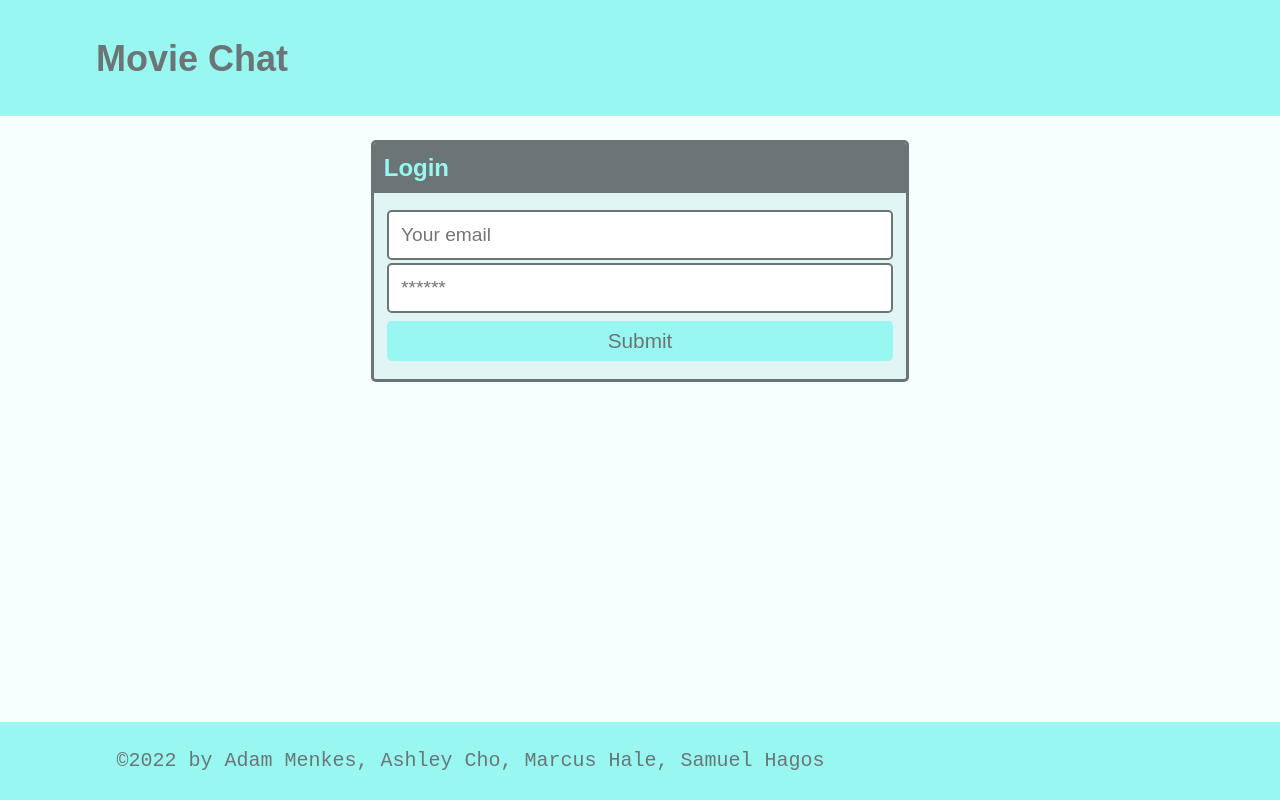
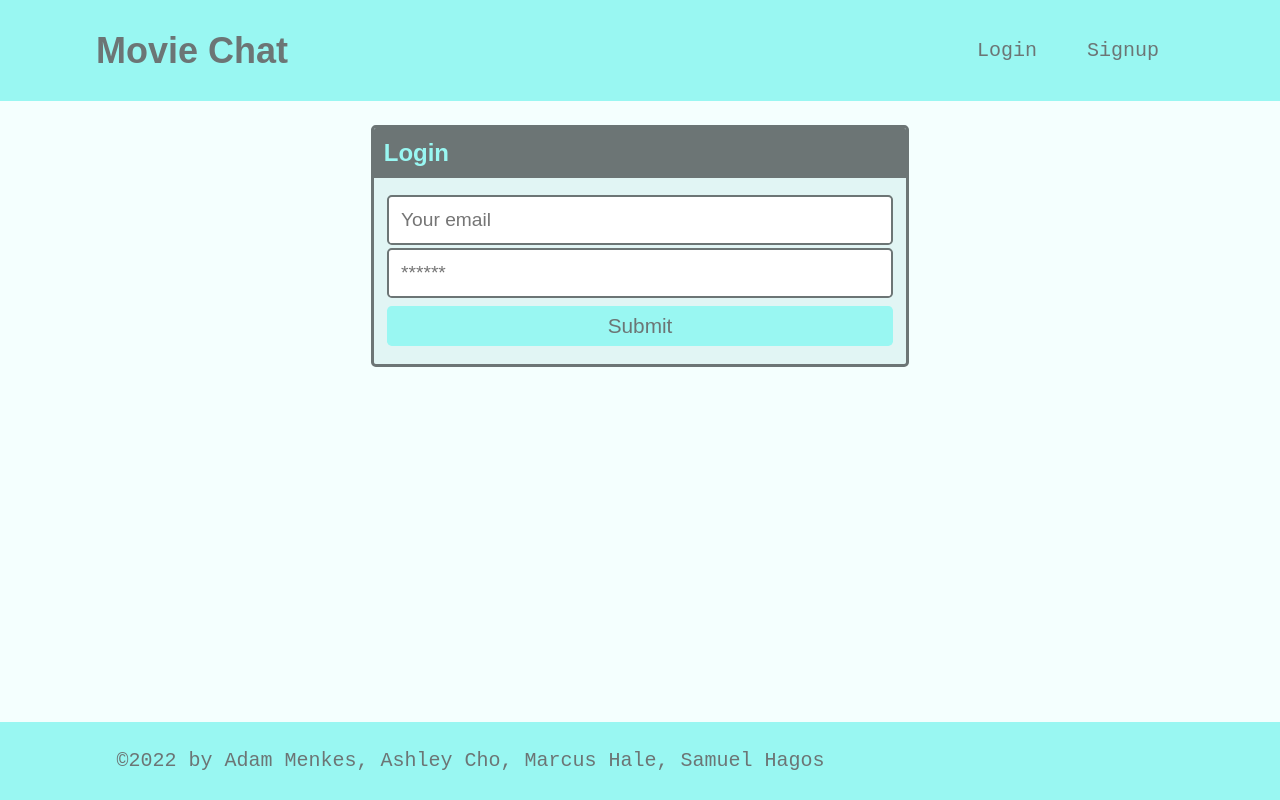
Before and after one commit to acho93/movie-chat, a React (Create React App) app in the folder client/: page /login in a window 1280 px wide. Built offline with nearby package versions, Linux system fonts and the light colour scheme.

Commit message:
implement navigation links

```diff
--- a/client/src/App.js
+++ b/client/src/App.js
@@ -32,8 +32,8 @@
               <Route exact path="/" component={Home} />
               <Route exact path="/login" component={Login} />
               <Route exact path="/signup" component={Signup} />
-              <Route exact path="/profile" component={Profile} />
-              <Route exact path="/review" component={SingleReview} />
+              <Route exact path="/profile/:username?" component={Profile} />
+              <Route exact path="/review/:id" component={SingleReview} />
 
               <Route component={NoMatch} />
             </Switch>
--- a/client/src/components/Header/index.js
+++ b/client/src/components/Header/index.js
@@ -1,10 +1,18 @@
 import React from 'react';
+import { Link } from 'react-router-dom';
 
 const Header = () => {
   return (
     <header className="bg-secondary mb-4 py-2 flex-row align-center">
       <div className="container flex-row justify-space-between-lg justify-center align-center">
-        <h1>Movie Chat</h1>
+        <Link to="/">
+          <h1>Movie Chat</h1>
+        </Link>
+
+        <nav className="text-center">
+          <Link to="/login">Login</Link>
+          <Link to="/signup">Signup</Link>
+        </nav>
       </div>
     </header>
   );
--- a/client/src/components/ReviewList/index.js
+++ b/client/src/components/ReviewList/index.js
@@ -1,4 +1,5 @@
 import React from 'react';
+import { Link } from 'react-router-dom';
 
 const ReviewList = ({ reviews, title }) => {
     if (!reviews.length) {
@@ -12,15 +13,23 @@
             reviews.map(review => (
               <div key={review._id} className="card mb-3">
                 <p className="card-header">
+                  <Link
+                    to={`/profile/${review.username}`}
+                    style={{ fontWeight: 700 }}
+                    className="text-light"
+                  >
                     {review.username}
+                  </Link>{' '}
                   review on {review.createdAt}
                 </p>
                 <div className="card-body">
+                  <Link to={`/review/${review._id}`}>
                     <p>{review.reviewText}</p>
                     <p className="mb-0">
                       Reactions: {review.reactionCount} || Click to{' '}
                       {review.reactionCount ? 'see' : 'start'} the discussion!
                     </p>
+                  </Link>
                 </div>
               </div>
             ))}
```
Lines whose indentation alone changed are shown as unchanged.
